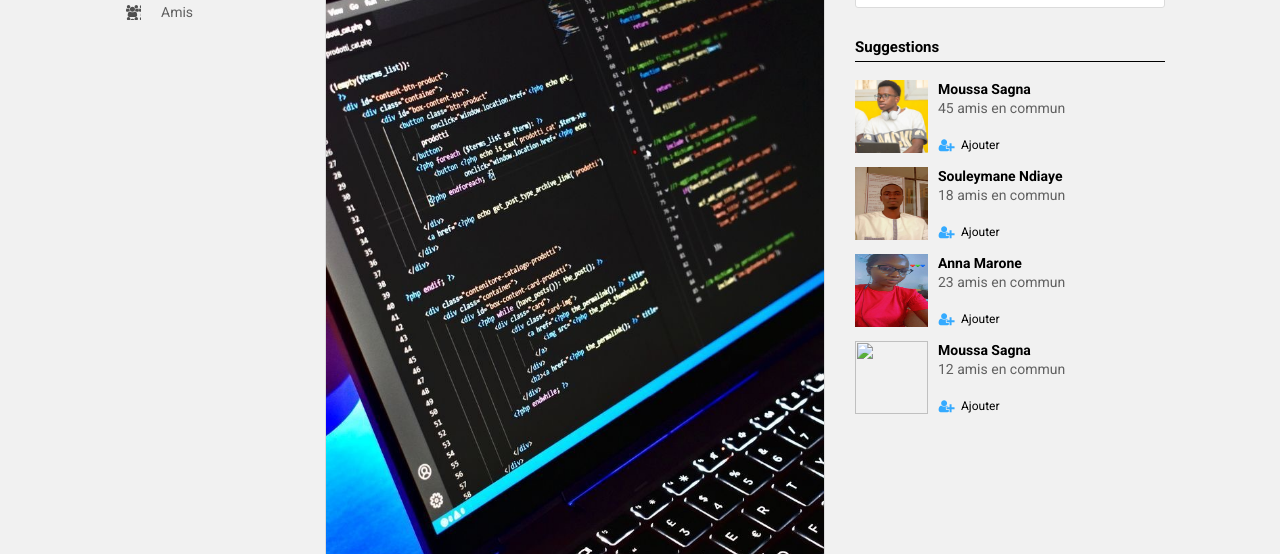
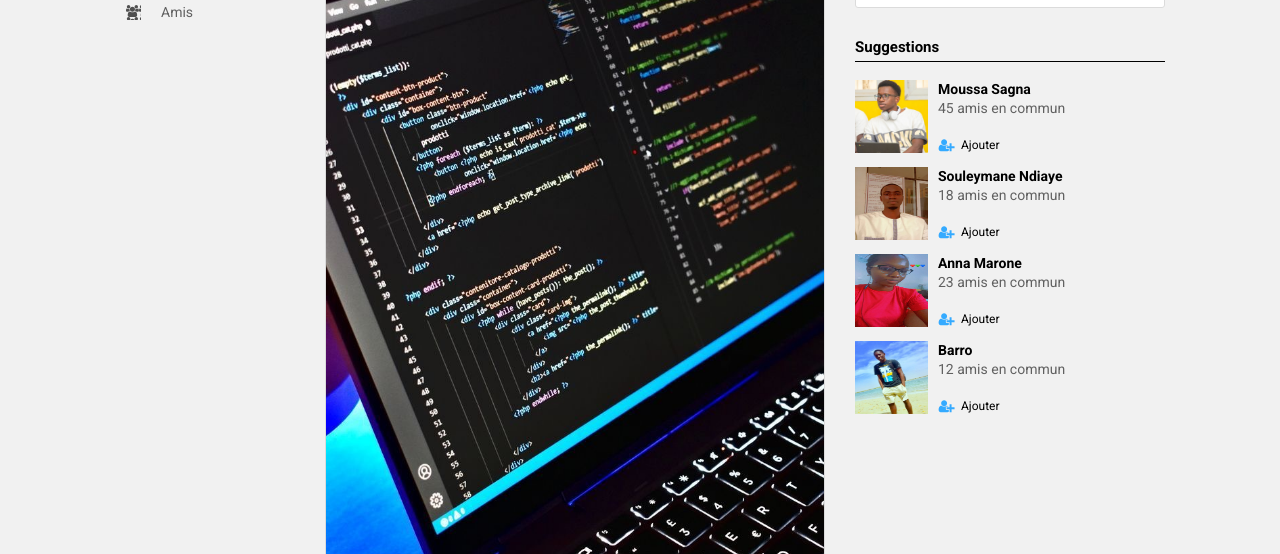
Before and after one commit to Obad00/reseau-social, a plain HTML site: page index.html in a window 1280 px wide. Shown: the part 246-800 px from the top of the page. Drawn offline with Linux system fonts and the light colour scheme.

Commit message:
social commit

```diff
--- a/index.html
+++ b/index.html
@@ -128,9 +128,9 @@
             </div>
             </div>
             <div class="friend">
-                <img class="friend-avatar" src="">
+                <img class="friend-avatar" src="img/FB_IMG_1553900416363.jpg">
                 <div class="friend-body">
-                 <div class="friend-name">Moussa Sagna</div>
+                 <div class="friend-name">Barro</div>
                 <div class="friend-connections">12 amis en commun</div>
                 <div class="friend-add" href="#">Ajouter</div>
             </div>
```
Also changed, not shown: img/FB_IMG_1553900416363.jpg (added).
